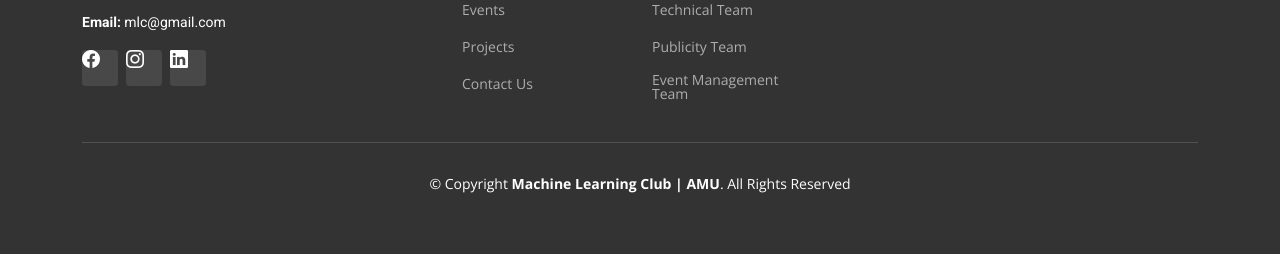
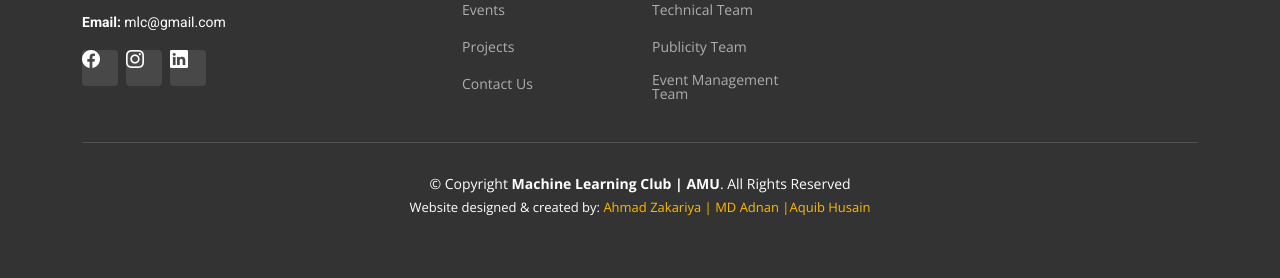
Before and after one commit to amumlclub/amumlclub.github.io, a Flask app: template templates/contact.html in a window 1280 px wide. Shown: the part 1453-1731 px from the top of the page. Before the commit the page ends 1707 px from the top, so only its background shows below. Run offline with Flask 3, Linux system fonts and the light colour scheme; the template is opened without the code that fills it, so the values that code supplies are empty; some libraries are stand-ins or nearby versions.

Commit message:
Updated footer for Contact.html

```diff
--- a/templates/contact.html
+++ b/templates/contact.html
@@ -254,6 +254,7 @@
             <strong><span>Machine Learning Club | AMU</span></strong
             >. All Rights Reserved
           </div>
+          <div class="credits"> Website designed & created by: <a href="https://github.com/Ahmad-o-Zakariya">Ahmad Zakariya |</a> <a href="https://github.com/mdadnan-codes">MD Adnan |</a><a href="https://github.com/Aquib-Husain">Aquib Husain</a> </div>
         </div>
       </div>
     </footer>
```
